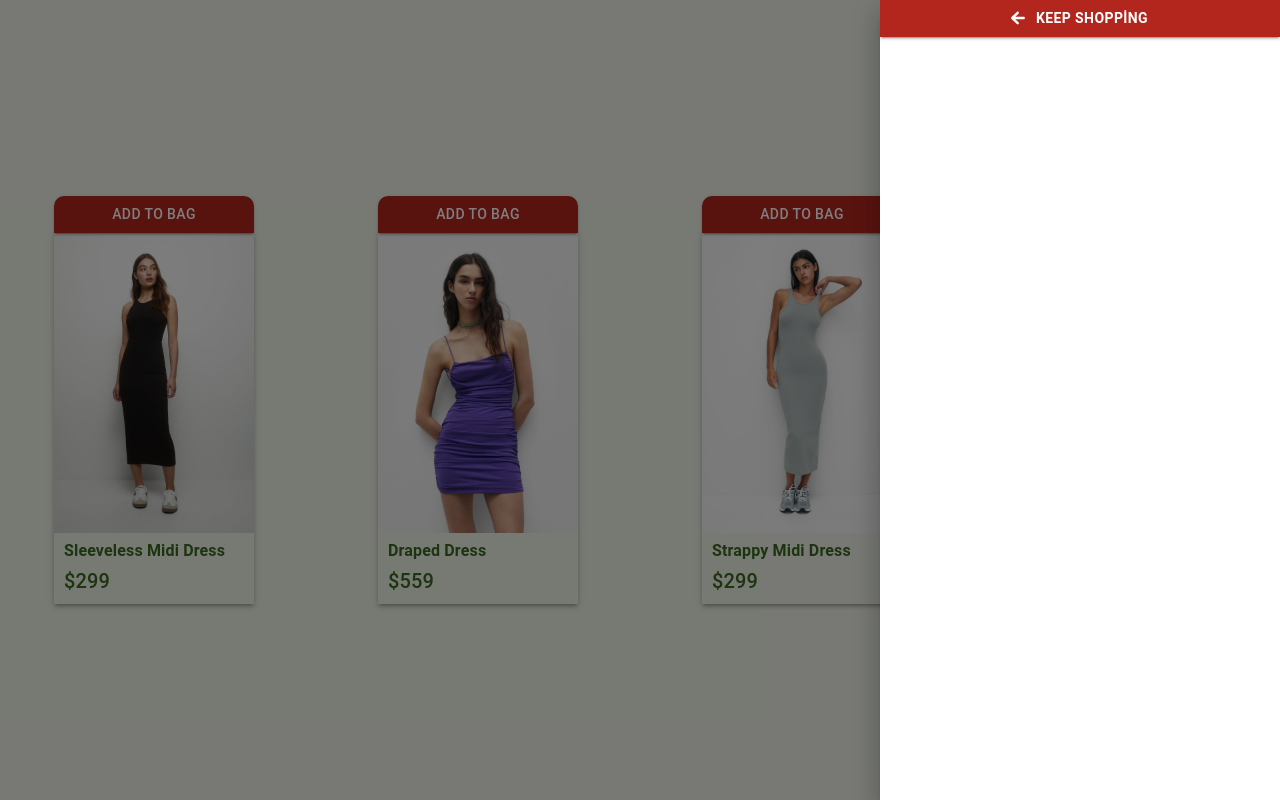
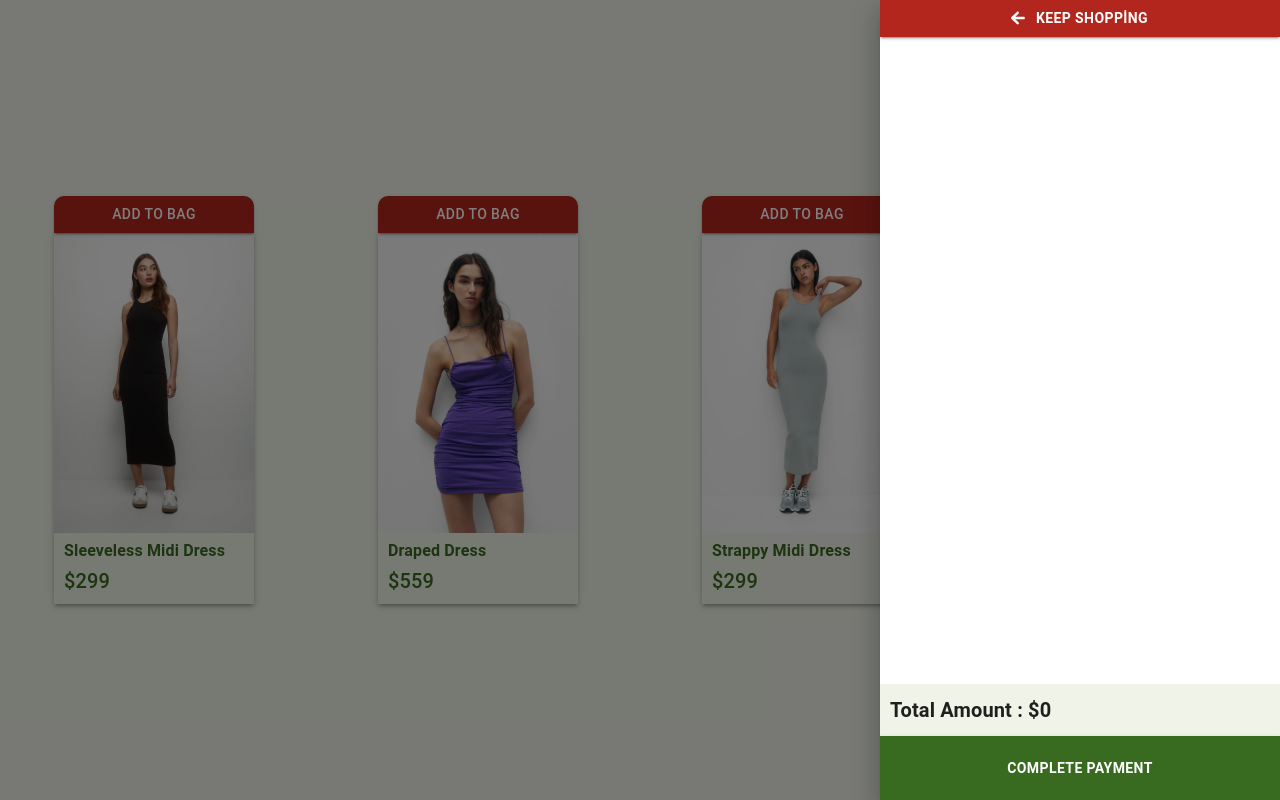
Before and after one commit to CenkMerk/Shopping-Cart-WebApp, a React (Vite) app: page / in a window 1280 px wide. Both pictures are taken after a click on the button "BAG". Built offline with nearby package versions, Linux system fonts and the light colour scheme.

Commit message:
Created PaymentComp

```diff
--- a/src/components/CartDrawer.tsx
+++ b/src/components/CartDrawer.tsx
@@ -2,7 +2,7 @@ import { useState } from "react";
 import { CloseButton, CustomDrawer, DrawerButton } from "../style";
 import CartItemsList from "./CartItemsList";
 import { IoMdArrowRoundBack } from "react-icons/io";
-import { Typography } from "@mui/material";
+import PaymentComp from "./PaymentComp";
 
 const CartDrawer = () => {
   const [open, setOpen] = useState(false);
@@ -25,6 +25,7 @@ const CartDrawer = () => {
           KEEP SHOPPİNG
         </CloseButton>
         <CartItemsList />
+        <PaymentComp />
       </CustomDrawer>
     </>
   );
--- a/src/components/CartItemsList.tsx
+++ b/src/components/CartItemsList.tsx
@@ -7,7 +7,7 @@ const CartItemsList = () => {
   const selectItem = useSelector((state: RootState) => state.cart.selectItems);
 
   return (
-    <Stack>
+    <Stack maxHeight="500px" sx={{ overflowY: "overlay" }}>
       {selectItem.map((item) => (
         <CartProduct
           id={item.id}
--- /dev/null
+++ b/src/components/PaymentComp.tsx
@@ -0,0 +1,24 @@
+import { Stack, Typography } from "@mui/material";
+import { PaymentButton } from "../style";
+import { useSelector } from "react-redux";
+import { RootState } from "../Redux/store";
+
+const PaymentComp = () => {
+  const total = useSelector((state: RootState) => state.cart.total);
+
+  return (
+    <Stack marginTop="auto">
+      <Typography
+        variant="h6"
+        fontWeight={600}
+        padding="10px"
+        sx={{ backgroundColor: "#F0F3E8" }}
+      >
+        Total Amount : ${total}
+      </Typography>
+      <PaymentButton variant="contained">Complete Payment</PaymentButton>
+    </Stack>
+  );
+};
+
+export default PaymentComp;
--- a/src/components/ProductItem.tsx
+++ b/src/components/ProductItem.tsx
@@ -3,14 +3,7 @@ import { ProductItemProps } from "../types";
 import Box from "@mui/material/Box";
 import ProductImage from "./ProductImage";
 
-const ProductItem = ({
-  id,
-  img1,
-  img2,
-  price,
-  quantity,
-  title,
-}: ProductItemProps) => {
+const ProductItem = ({ img1, img2, price, title }: ProductItemProps) => {
   return (
     <Box boxShadow={3}>
       <ProductImage img1={img1} img2={img2} />
--- a/src/components/ProductsList.tsx
+++ b/src/components/ProductsList.tsx
@@ -7,6 +7,7 @@ import { addItem } from "../Redux/cartSlice";
 
 const ProductsList = () => {
   const dispatch = useDispatch();
+
   return (
     <Grid container spacing={2}>
       {ProductItemsData.map((item, index) => (
@@ -28,12 +29,10 @@ const ProductsList = () => {
             ADD TO BAG
           </AddToBagButton>
           <ProductItem
-            id={item.id}
             img1={item.img1}
             img2={item.img2}
             price={item.price}
             title={item.title}
-            quantity={item.quantity}
           />
         </Grid>
       ))}
--- a/src/index.css
+++ b/src/index.css
@@ -1,3 +1,7 @@
-body{
-    margin: 0;
+body {
+  margin: 0;
 }
+
+::-webkit-scrollbar {
+  display: none;
+}
--- a/src/style/index.tsx
+++ b/src/style/index.tsx
@@ -38,3 +38,13 @@ export const CloseButton = styled(Button)({
   },
   fontWeight:"600",
 });
+
+export const PaymentButton = styled(Button)({
+  borderRadius: "0px",
+  padding:"20px 0px",
+  backgroundColor: "#386a20",
+  "&:hover": {
+    backgroundColor: "#386a20",
+  },
+  fontWeight:"600",
+});
--- a/src/types/index.ts
+++ b/src/types/index.ts
@@ -1,10 +1,8 @@
 export interface ProductItemProps {
-  id: number;
   title: string;
   price: number;
   img1: string;
   img2: string;
-  quantity: number;
 }
 
 export interface ProductImageProps {
```
